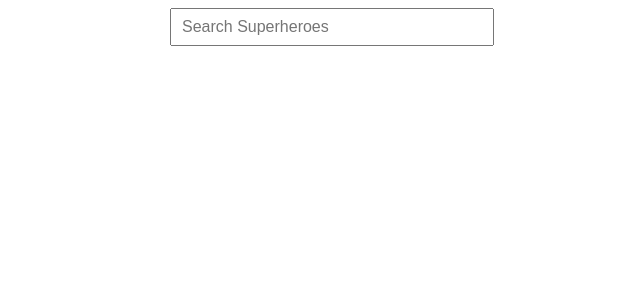
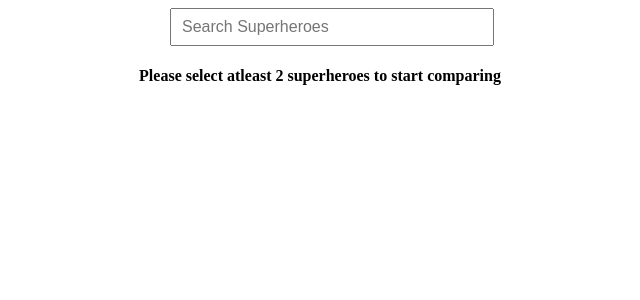
Before and after one commit to ajcruise007/super-heros, a React (Vite) app: page / in a window 1280 px wide. Shown: the top 300 px of the page, without its empty margins (320-960 px from the left). Built offline with nearby package versions, Linux system fonts and the light colour scheme.

Commit message:
info for user

```diff
--- a/src/components/SuperheroSearch.jsx
+++ b/src/components/SuperheroSearch.jsx
@@ -87,7 +87,7 @@ const SuperheroSearch = ({
         suggestions={suggestions}
         handleSuggestionClick={handleSuggestionClick}
       />
-
+      <h4>Please select atleast 2 superheroes to start comparing</h4>
       <SelectedHeros
         heros={selectedHeros}
         handleCheckBoxChange={handleCheckBoxChange}
```
